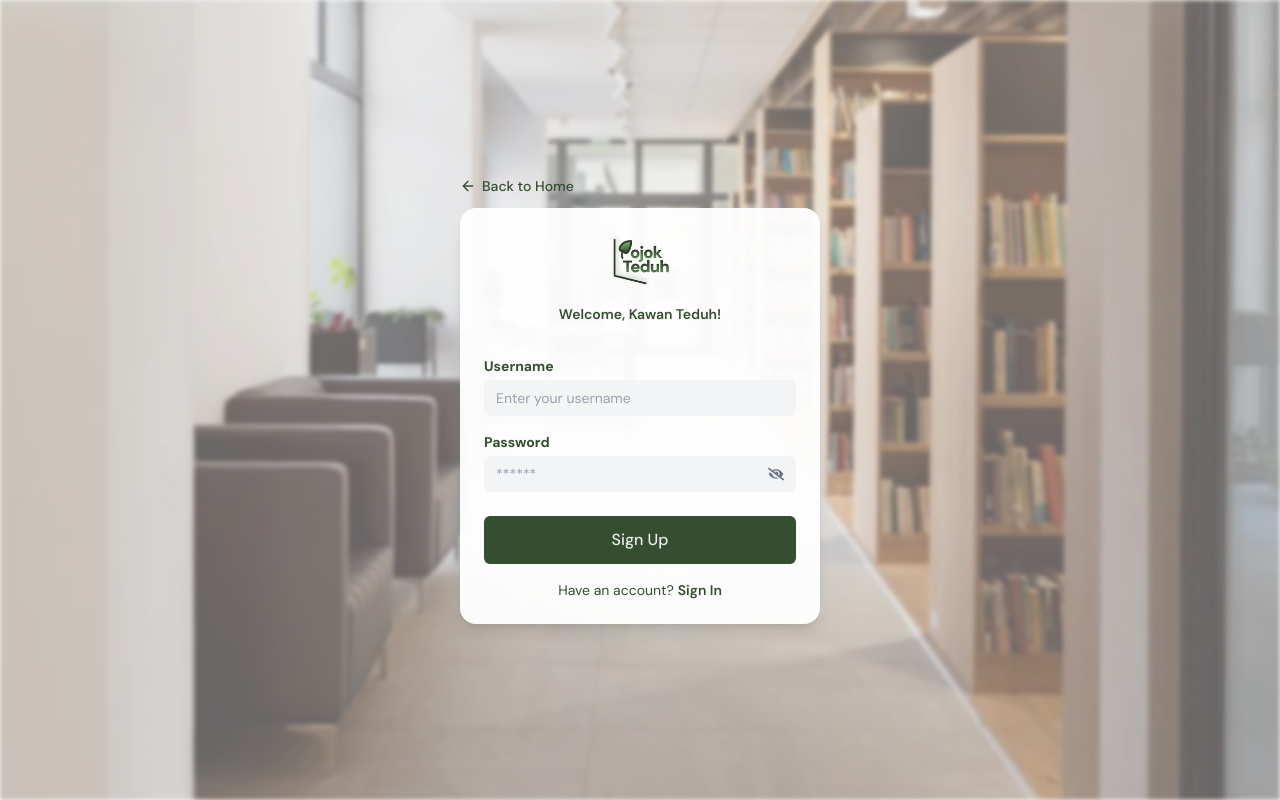
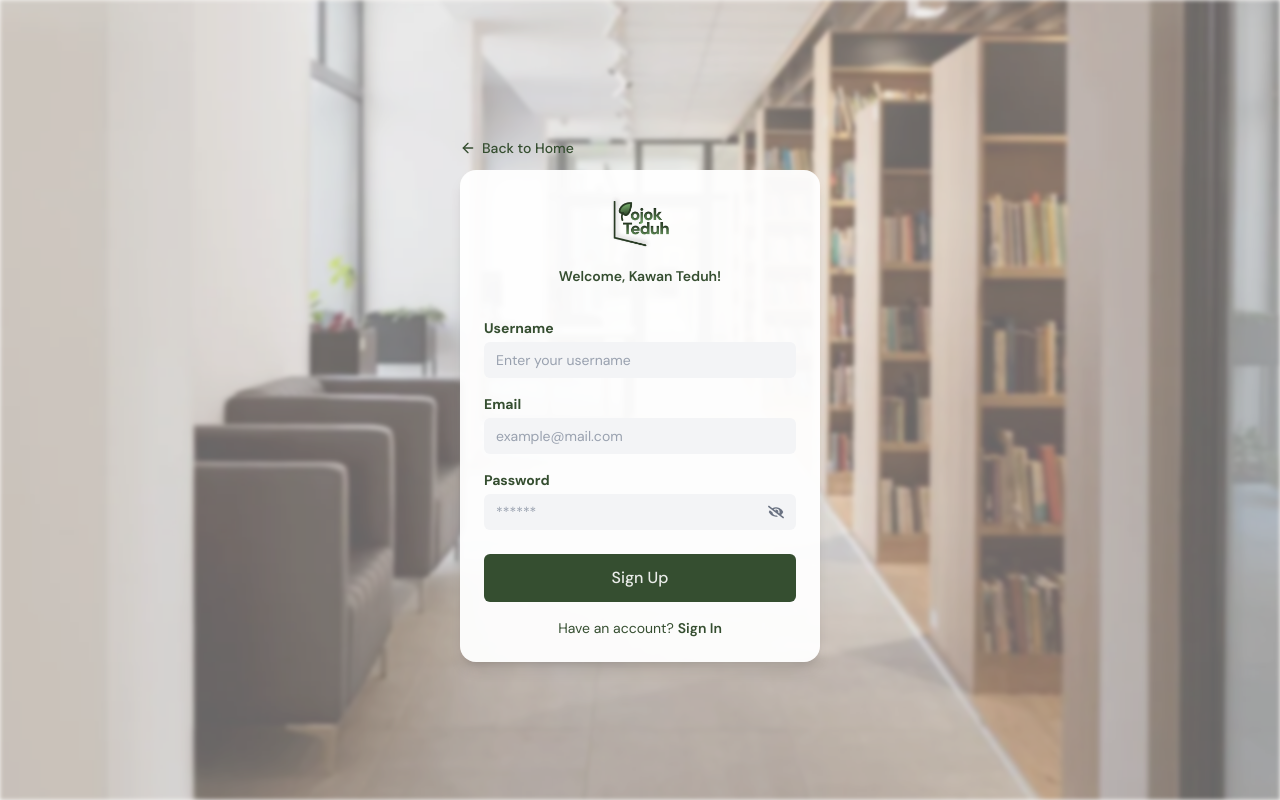
Before and after one commit to nailahmarsa/capstone, a Next.js app: page /auth in a window 1280 px wide. Built offline with nearby package versions, Linux system fonts and the light colour scheme.

Commit message:
Refactor authentication page and components
Refactor AuthPage and AuthCard components to include email input and handle authentication logic. Update the Input component to accept value and onChange props.

```diff
--- a/app/auth/page.tsx
+++ b/app/auth/page.tsx
@@ -5,25 +5,21 @@ import Image from "next/image";
 import Link from "next/link";
 import { FaEye, FaEyeSlash } from "react-icons/fa";
 import { ArrowLeft } from "lucide-react";
-import { useRouter } from "next/navigation";
 
 export default function AuthPage() {
   const [isSignUp, setIsSignUp] = useState(true);
 
   return (
     <main className="relative min-h-screen flex items-center justify-center overflow-hidden">
-      {/* Background Image */}
       <Image
         src="/bg-library.webp"
         alt="background"
         fill
         className="object-cover blur-[2px] scale-100 brightness-90"
       />
-      {/* Overlay */}
       <div className="absolute inset-0 bg-white/40"></div>
 
       <div className="relative z-10 w-full flex flex-col items-center justify-center px-4">
-        {/* Back to Home Link */}
         <div className="w-full max-w-[360px] mb-3">
           <Link
             href="/"
@@ -47,10 +43,55 @@ function AuthCard({
   isSignUp: boolean;
   setIsSignUp: (value: boolean) => void;
 }) {
-  const router = useRouter();
+  const [username, setUsername] = useState("");
+  const [email, setEmail] = useState("");
+  const [password, setPassword] = useState("");
+  const [loading, setLoading] = useState(false);
+
+  const handleAuth = async (e: React.FormEvent) => {
+    e.preventDefault();
+    setLoading(true);
+
+    const endpoint = isSignUp ? "/auth/user/register" : "/auth/user/login";
+    const baseUrl = process.env.NEXT_PUBLIC_API_URL || "http://localhost:8080";
+
+    const payload = {
+      ...(isSignUp && { username }),
+      email,
+      password,
+    };
+
+    try {
+      const response = await fetch(`${baseUrl}${endpoint}`, {
+        method: "POST",
+        headers: {
+          "Content-Type": "application/json",
+        },
+        body: JSON.stringify(payload),
+      });
+
+      const data = await response.json();
+
+      if (response.ok) {
+        alert(isSignUp ? "Registrasi Berhasil!" : "Login Berhasil!");
+
+        if (!isSignUp && data.token) {
+          localStorage.setItem("token", data.token);
+        }
+
+        if (isSignUp) setIsSignUp(false);
+      } else {
+        alert("Gagal: " + (data.message || "Data tidak valid"));
+      }
+    } catch (error) {
+      alert("Koneksi gagal ke backend!");
+    } finally {
+      setLoading(false);
+    }
+  };
+
   return (
     <div className="bg-white/95 rounded-2xl shadow-lg p-6 w-full max-w-[360px] mx-auto">
-      {/* Logo */}
       <div className="flex flex-col items-center gap-2">
         <Image
           src="/Group 3.png"
@@ -61,24 +102,35 @@ function AuthCard({
         />
       </div>
 
-      {/* Title */}
       <h2 className="text-center text-sm mt-4 text-[#354e30] font-semibold">
         Welcome, Kawan Teduh!
       </h2>
 
-      {/* Form */}
-      <form
-        className="space-y-4 mt-8"
-        onSubmit={(e) => {
-          e.preventDefault();
-          console.log("LOGIN KEKLIK"); // buat cek
-          router.push("/dashboard");
-        }}
-      >
-        {/* Username tetap ada untuk Sign In & Sign Up karena Email dihapus */}
-        <Input label="Username" placeholder="Enter your username" />
+      <form className="space-y-4 mt-8" onSubmit={handleAuth}>
+        {isSignUp && (
+          <Input
+            label="Username"
+            placeholder="Enter your username"
+            value={username}
+            onChange={(e: any) => setUsername(e.target.value)}
+          />
+        )}
 
-        <Input label="Password" placeholder="******" type="password" />
+        <Input
+          label="Email"
+          placeholder="example@mail.com"
+          type="email"
+          value={email}
+          onChange={(e: any) => setEmail(e.target.value)}
+        />
+
+        <Input
+          label="Password"
+          placeholder="******"
+          type="password"
+          value={password}
+          onChange={(e: any) => setPassword(e.target.value)}
+        />
 
         {!isSignUp && (
           <div className="text-right text-xs font-medium text-[#354e30] mt-0.5 cursor-pointer hover:underline transition">
@@ -86,12 +138,15 @@ function AuthCard({
           </div>
         )}
 
-        <button className="w-full bg-[#354e30] text-[#ebedea] py-3 rounded-md hover:bg-[#202f1d] transition font-medium mt-2">
-          {isSignUp ? "Sign Up" : "Sign In"}
+        <button
+          type="submit"
+          disabled={loading}
+          className="w-full bg-[#354e30] text-[#ebedea] py-3 rounded-md hover:bg-[#202f1d] transition font-medium mt-2 disabled:opacity-50"
+        >
+          {loading ? "Memproses..." : isSignUp ? "Sign Up" : "Sign In"}
         </button>
       </form>
 
-      {/* Toggle */}
       <p className="text-center text-sm mt-4 text-[#354e30]">
         {isSignUp ? (
           <>
@@ -123,10 +178,14 @@ function Input({
   label,
   placeholder,
   type = "text",
+  value,
+  onChange,
 }: {
   label: string;
   placeholder: string;
   type?: string;
+  value: string;
+  onChange: any;
 }) {
   const [show, setShow] = useState(false);
   const isPassword = type === "password";
@@ -141,7 +200,9 @@ function Input({
         <input
           type={isPassword ? (show ? "text" : "password") : type}
           placeholder={placeholder}
-          suppressHydrationWarning={true}
+          value={value}
+          onChange={onChange}
+          required
           className="w-full bg-gray-100 text-black rounded-md px-3 py-2 pr-10 outline-none text-sm placeholder:text-gray-400 focus:ring-1 focus:ring-[#354e30] transition"
         />
 
```
